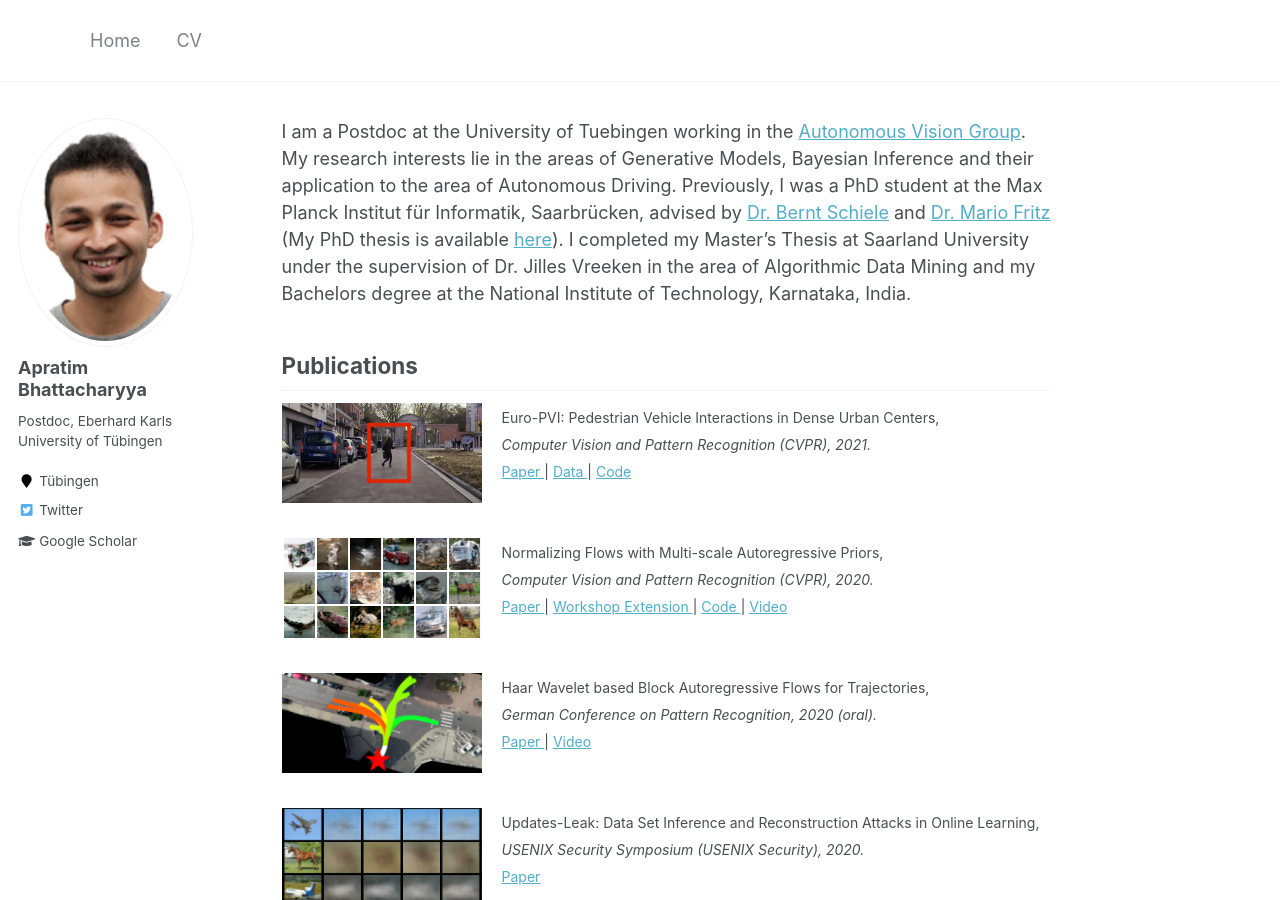
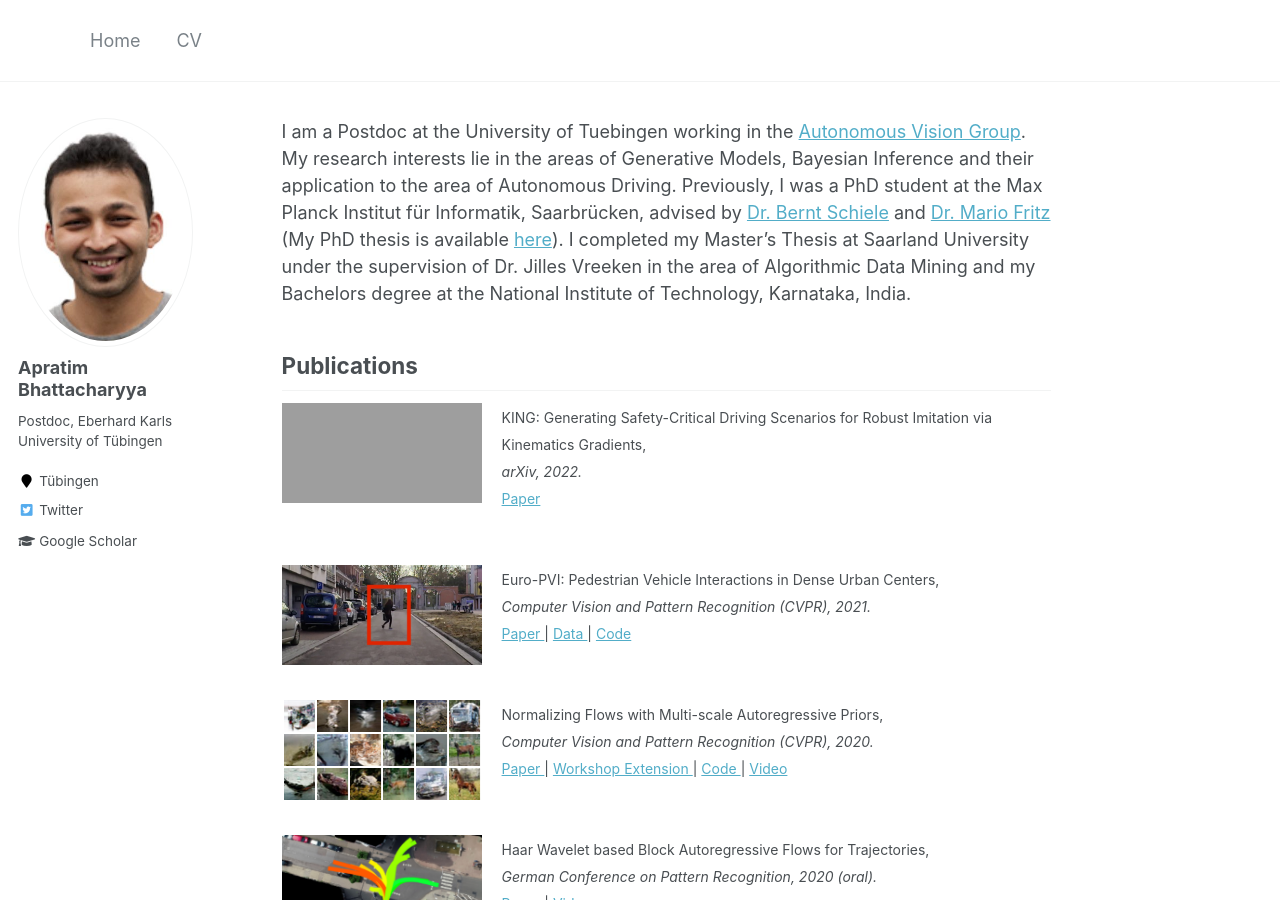
Before and after one commit to apratimbhattacharyya18/apratimbhattacharyya18, a Jekyll site: the page built from _pages/about.md, in a window 1280 px wide and 900 px high. Built offline with Jekyll 4.4.1, drawn with Linux system fonts in a browser that asks for light colours; grey boxes are pictures that could not be loaded.

Commit message:
king added

```diff
--- a/_pages/about.md
+++ b/_pages/about.md
@@ -10,6 +10,10 @@ I am a Postdoc at the University of Tuebingen working in the [Autonomous Vision
 
 ## Publications
 
+<img style="float: left; height:100px; width:200px; margin-right:20px" src="/images/papers/king.jpg" alt="king" title="king" /> <span style="font-size:14px;">KING: Generating Safety-Critical Driving Scenarios for Robust Imitation via Kinematics Gradients, <br/> <i> arXiv, 2022. </i> <br/>
+<a href="https://arxiv.org/abs/2204.13683"> Paper </a>
+</span>
+<br><br><br>
 <img style="float: left; height:100px; width:200px; margin-right:20px" src="/images/papers/europvi.jpg" alt="europvi" title="europvi" /> <span style="font-size:14px;">Euro-PVI: Pedestrian Vehicle Interactions in Dense Urban Centers, <br/> <i> Computer Vision and Pattern Recognition (CVPR), 2021. </i> <br/>
 <a href="https://openaccess.thecvf.com/content/CVPR2021/html/Bhattacharyya_Euro-PVI_Pedestrian_Vehicle_Interactions_in_Dense_Urban_Centers_CVPR_2021_paper.html"> Paper </a> | <a href="http://europvi.mpi-inf.mpg.de/"> Data </a> | <a href="https://github.com/apratimbhattacharyya18/jbcvae"> Code </a>
 </span>
```
Also changed, not shown: 1 other file.
